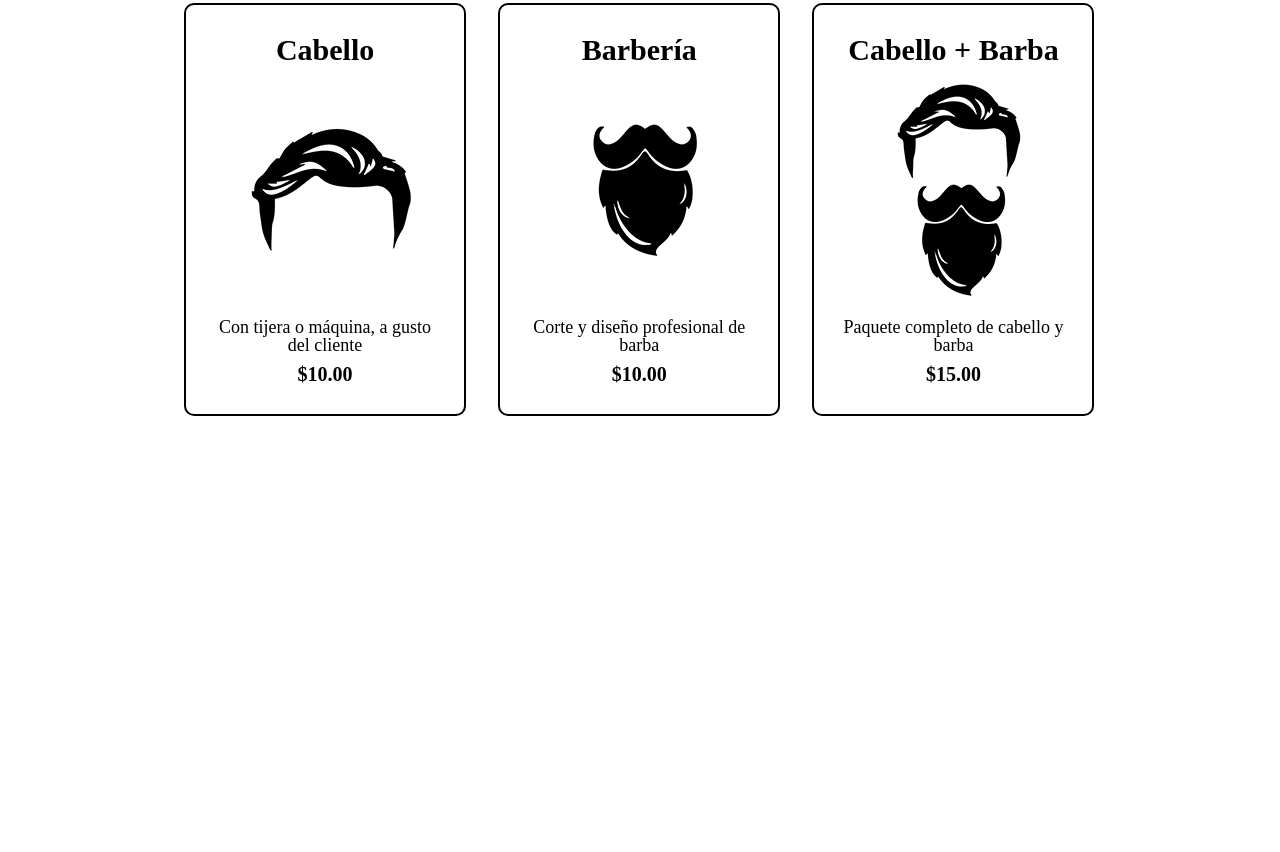
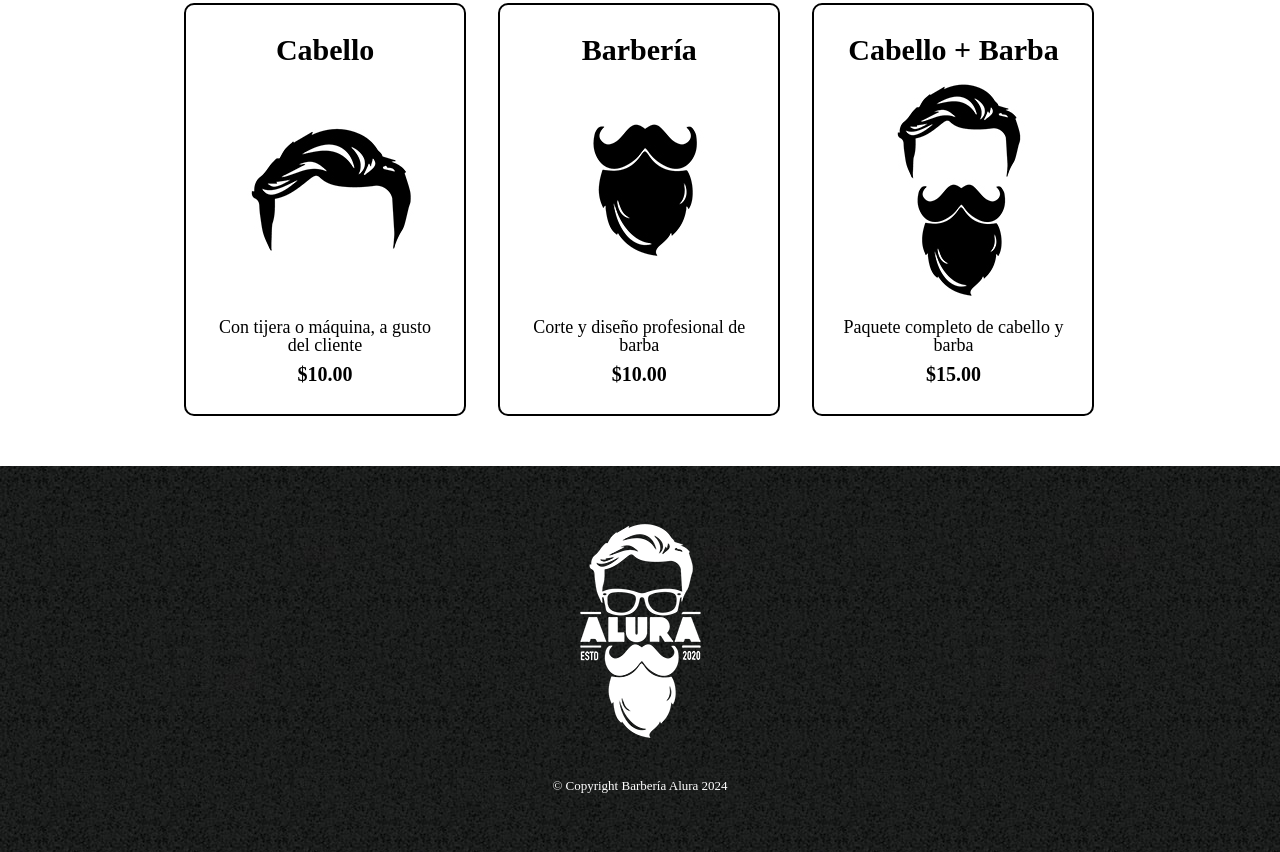
Before and after one commit to alangvazq/ONE-Oracle-Next-Education, a plain HTML site: page 01-Principiante-en-Programacion/04-HTML-CSS-parte-02/productos.html in a window 1280 px wide. Shown: the part 340-1192 px from the top of the page. Before the commit the page ends 806 px from the top, so only its background shows below. Drawn offline with Linux system fonts and the light colour scheme.

Commit message:
readme updated

```diff
--- a/01-Principiante-en-Programacion/04-HTML-CSS-parte-02/productos.css
+++ b/01-Principiante-en-Programacion/04-HTML-CSS-parte-02/productos.css
@@ -79,3 +79,16 @@ nav a:hover {
     font-weight: bold;
     margin-top: 10px;
 }
+
+footer {
+    text-align: center;
+    background-color: black;
+    background: url(./imagenes/bg.jpg);
+    padding: 40px;
+}
+
+.copyright {
+    color: white;
+    font-size: 13px;
+    margin: 20px;
+}
--- a/01-Principiante-en-Programacion/04-HTML-CSS-parte-02/productos.html
+++ b/01-Principiante-en-Programacion/04-HTML-CSS-parte-02/productos.html
@@ -43,9 +43,10 @@
                 <p class="producto-precio">$15.00</p>
                 </li>
         </ul>
-
-
-
+    <footer>
+        <img src="./imagenes/logo-blanco.png" alt="Logotipo blanco">
+        <p class="copyright">&copy Copyright Barbería Alura 2024</p>
+    </footer>
     </main>
 </body>
 </html>
```
Also changed, not shown: README.md.
